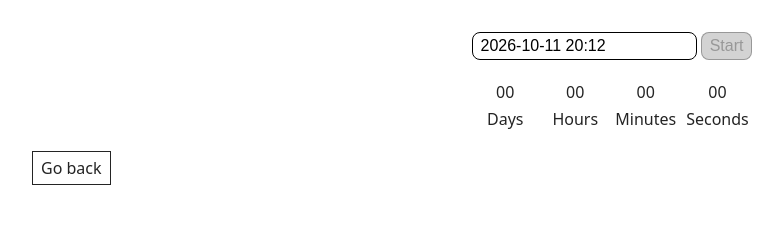
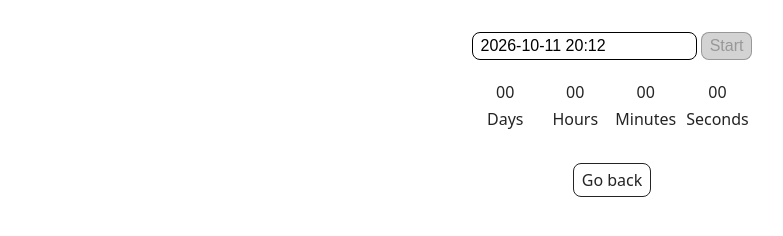
Before and after one commit to ask7th/goit-advancedjs-hw-02, a website built with Vite: page src/1-timer.html in a window 1280 px wide. Shown: the whole page, without its empty margins (28-811 px from the left). Built offline with nearby package versions, Linux system fonts and the light colour scheme.

Commit message:
Fix back-link

```diff
--- a/src/css/snackbar.css
+++ b/src/css/snackbar.css
@@ -52,7 +52,7 @@
   box-sizing: border-box;
 }
 
-.back-link {
+.container:has(.form) .back-link {
   margin: 20px;
   display: table;
   border-radius: 0px;
--- a/src/css/timer.css
+++ b/src/css/timer.css
@@ -30,3 +30,8 @@ button:disabled,
 input:disabled {
   background-color: lightgray;
 }
+
+.container:has(.timer) .back-link {
+  border-radius: 8px;
+  display: inline-table;
+}
```
